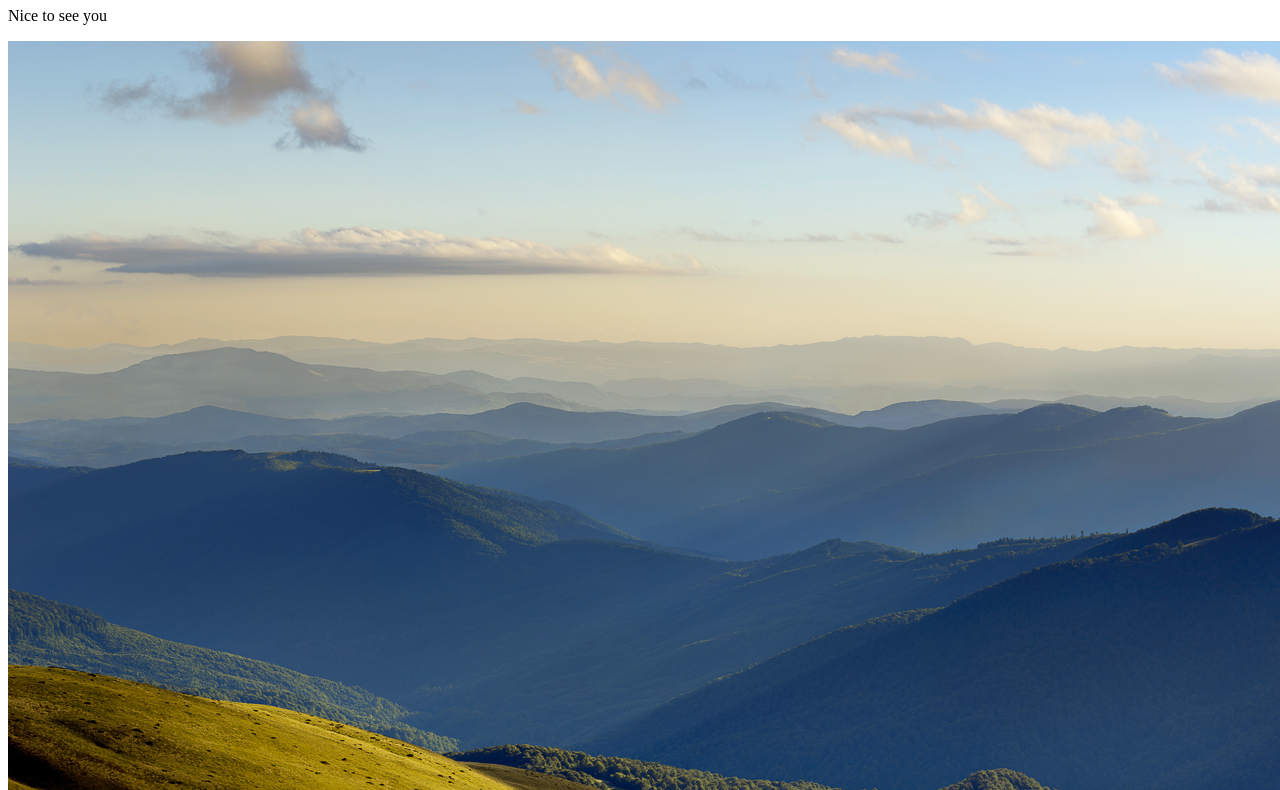
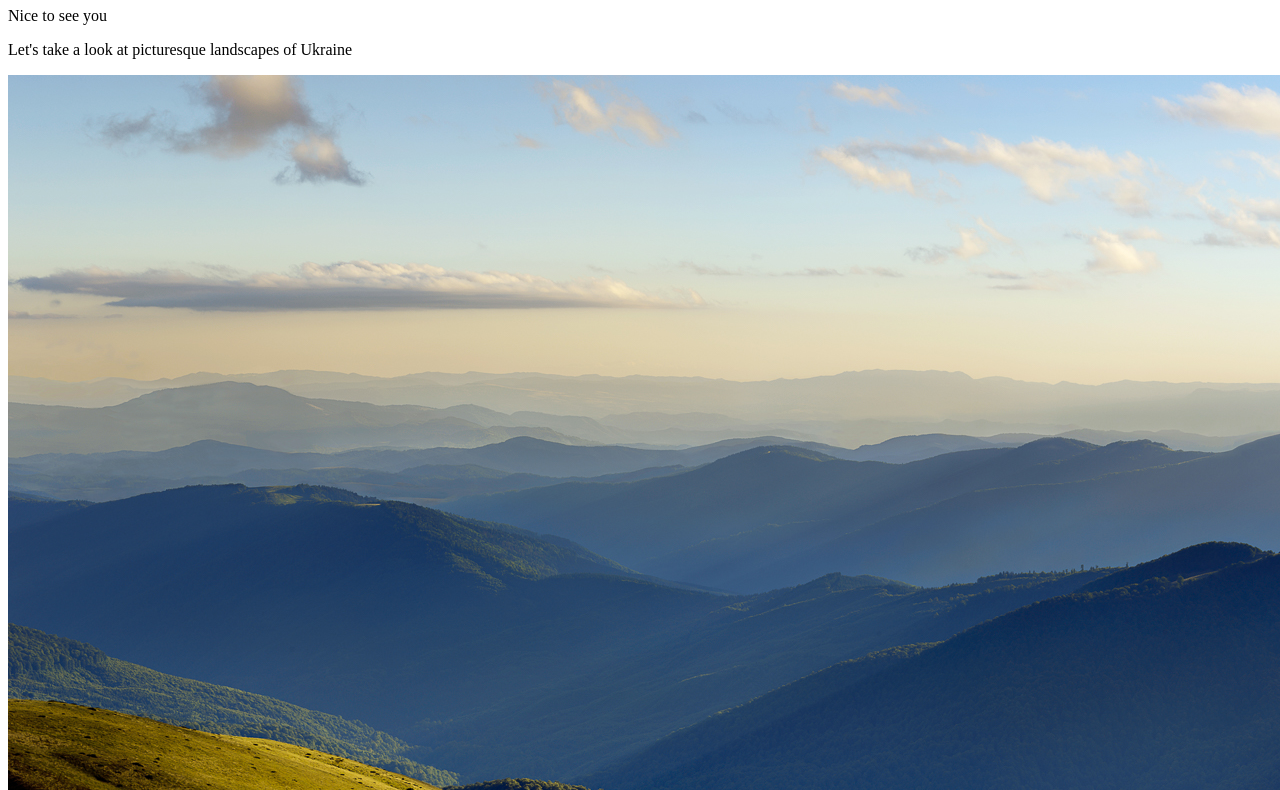
Before and after one commit to maxymsalo/html, a plain HTML site: page index.html in a window 1280 px wide. Shown: the part 73-863 px from the top of the page. Drawn offline with Linux system fonts and the light colour scheme.

Commit message:
Added paragraph

```diff
--- a/index.html
+++ b/index.html
@@ -10,6 +10,7 @@
 <body>
     <h1>Hello</h1>
     <p>Nice to see you</p>
+    <p>Let's take a look at picturesque landscapes of Ukraine</p>
     <img src="img/Svydovets.jpg" alt="Svydovets"
 </body>
 </html>
```
